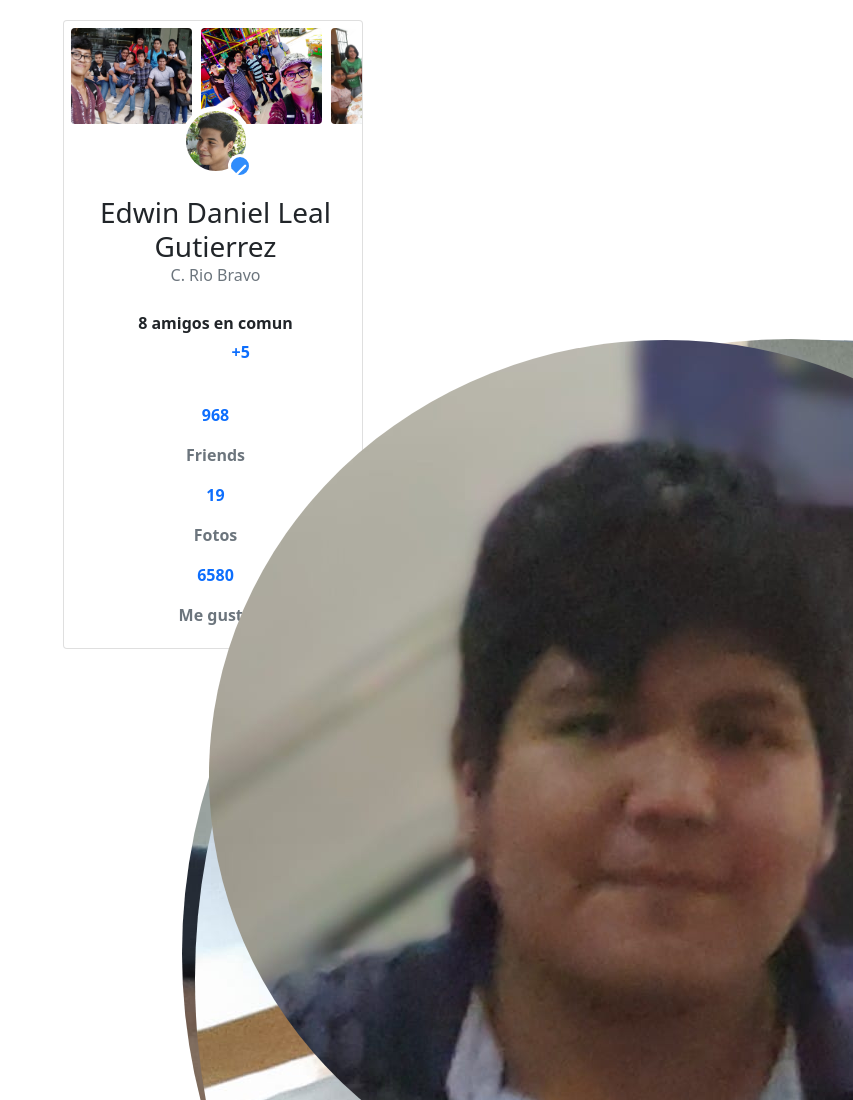
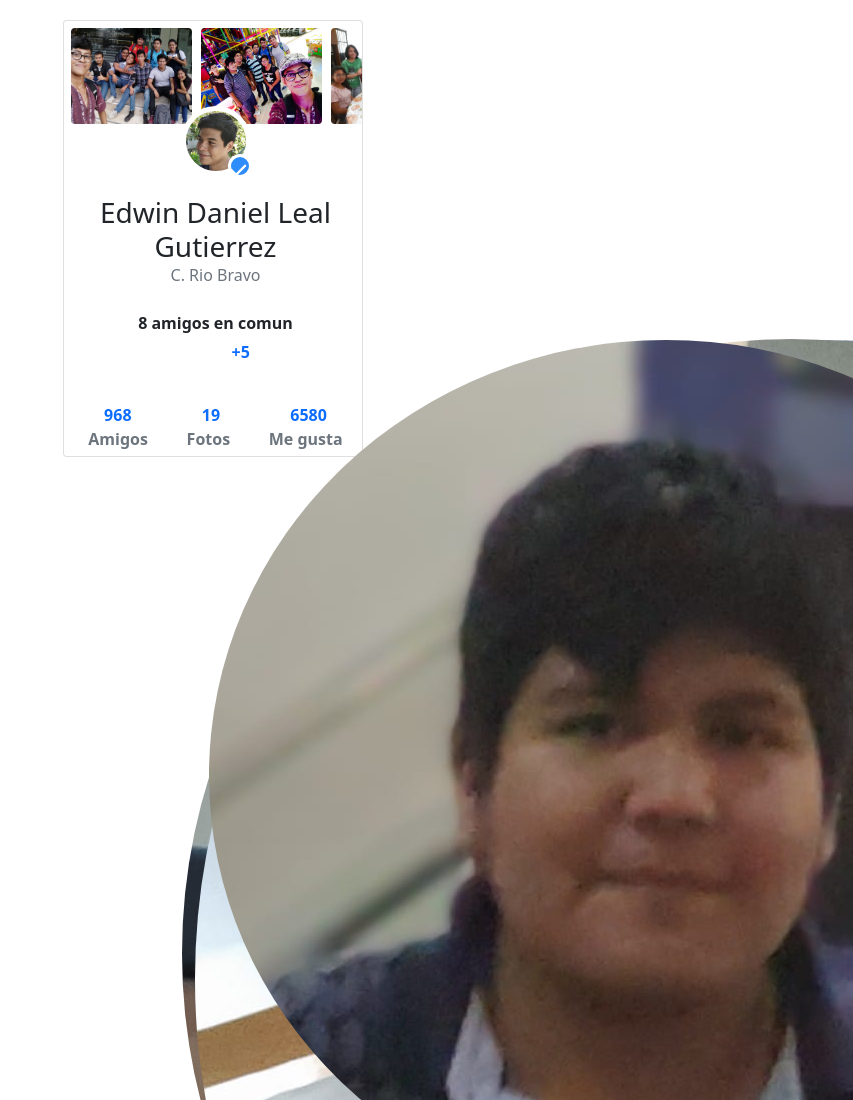
Before and after one commit to EdwinLG/card, a plain HTML site: page card.html in a window 1280 px wide. Shown: the top 1100 px of the page, without its empty margins (427-1280 px from the left). Drawn offline with nearby package versions, Linux system fonts and the light colour scheme; some icons are missing.

Commit message:
correcion del apartado de likes y fotos

```diff
--- a/assets/css/card.css
+++ b/assets/css/card.css
@@ -104,5 +104,8 @@
         left: 25px;
       }
       .justi{
-        -ms-text-justify: auto;
+        position: relative;
+        display: inline;
+        align-items: flex-start;
+        justify-content: space-between;
       }
--- a/card.html
+++ b/card.html
@@ -44,22 +44,20 @@
 
     </div>
     <br>
-    <div class="row text-center fs-6 justi fw-bold">
-    <div class="conteiner">
-      <p class="text-primary text-center">968</>
-      <p class="text-muted">Friends</p>
+    <div class="row text-center fs-6 fw-bold">
+    <div class="d-flex justify-content-around">
+      <div class="text-primary text-center">968</div>
+      <div class="text-primary text-center">19</div>
+      <div class="text-primary text-center">6580</div>
+    </div>
+    <br>
+    <div class="d-flex justify-content-around">
+      <div class="text-muted">Amigos</div>
+      <div class="text-muted">Fotos</div>
+      <div class="text-muted">Me gusta</div>
     </div>
 
-    <div class="conteiner">
-      <p class="text-primary text-center">19</p>
-      <p class="text-muted">Fotos</p>
 
-    </div>
-
-    <div class="conteiner">
-      <p class="text-primary text-center">6580</p>
-      <p class="text-muted">Me gusta</p>
-    </div>
    </div>
   </div>
   <script src="https://cdn.jsdelivr.net/npm/@popperjs/core@2.9.1/dist/umd/popper.min.js" integrity="sha384-SR1sx49pcuLnqZUnnPwx6FCym0wLsk5JZuNx2bPPENzswTNFaQU1RDvt3wT4gWFG" crossorigin="anonymous"></script>
```
